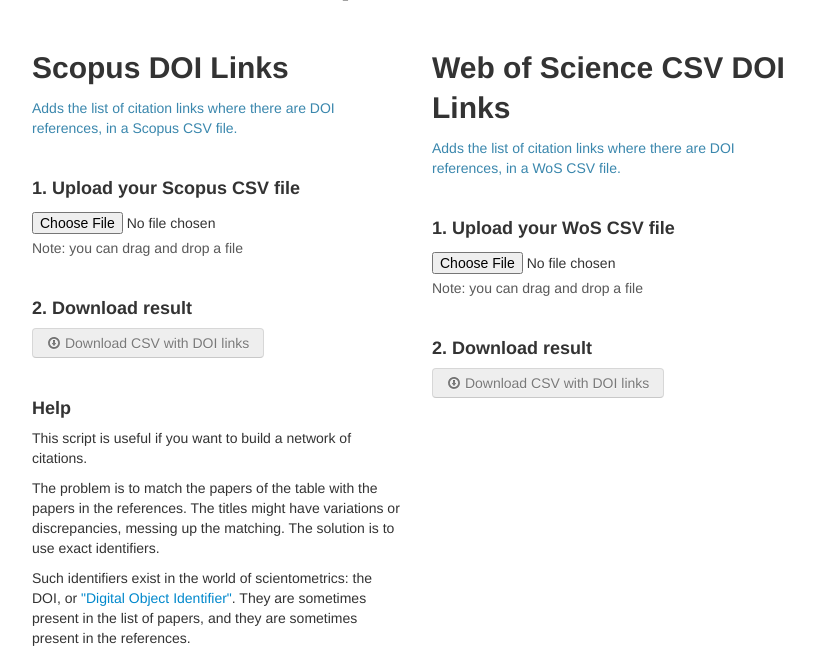
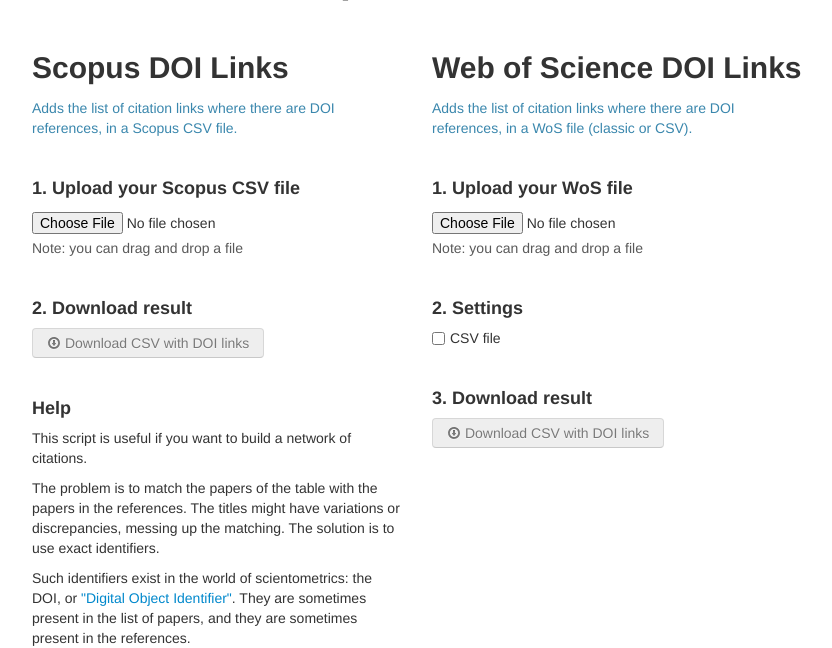
Before and after one commit to medialab/sciencescape, a PHP site: page / in a window 1280 px wide. Shown: the part 422-1070 px from the top of the page, without its empty margins (23-855 px from the left). Run offline with PHP 8.4, Linux system fonts and the light colour scheme; some libraries are stand-ins or nearby versions.

Commit message:
things done (end of the day commit)

```diff
--- a/www/index.php
+++ b/www/index.php
@@ -150,12 +150,12 @@
                 </div>
 
                 <div class="span4">
-                    <h2>Web of Science CSV DOI Links</h2>
+                    <h2>Web of Science DOI Links</h2>
                     <p class="text-info">
-                        Adds the list of citation links where there are DOI references, in a WoS CSV file.
+                        Adds the list of citation links where there are DOI references, in a WoS file (classic or CSV).
                     </p>
                     <br/>
-                    <h4>1. Upload your WoS CSV file</h4>
+                    <h4>1. Upload your WoS file</h4>
                         <div id="wosdoilinks" style="height: 50px">
                             <div class="input">
                                 <input type="file" name="file" id='wosdoilinks_input'/>
@@ -168,15 +168,16 @@
                             </div>
                         </div>
                     </p>
-                    <!-- <h4>2. Settings</h4>
+                    <br/>
+                    <h4>2. Settings</h4>
                     <p>
                         <label class="checkbox">
-                            <input type="checkbox" value="" checked="true">
-                            Add DOI links
+                            <input type="checkbox" id="wosdoilinks_filetype" value="">
+                            CSV file
                         </label>
-                    </p> -->
+                    </p>
                     <br/>
-                    <h4>2. Download result</h4>
+                    <h4>3. Download result</h4>
                     <p>
                         <button class="btn disabled" id="wosdoilinks_download" onclick="downloadWosdoilinks()"><i class="icon-download"></i> Download CSV with DOI links</button>
                     </p>
@@ -209,6 +210,7 @@
 
         <script>
             document.getElementById('scopusdoilinks_input').addEventListener('change', fileLoader.handleFileSelect, false);
+            document.getElementById('wosdoilinks_input').addEventListener('change', fileLoader.handleFileSelect, false);
         </script>
 
     </body>
--- a/www/js/sandbox.js
+++ b/www/js/sandbox.js
@@ -1,4 +1,5 @@
 var scopusdoilinks_data = '';
+var wosdoilinks_data = '';
 
 // http://images.webofknowledge.com/WOK45/help/WOS/h_fieldtags.html
 var fieldTags = [
@@ -131,7 +132,22 @@
                     $('#scopusdoilinks_download').removeClass('disabled')
                 } else {
                     $('#'+id+' .progress').hide()
+                    $('#'+id+' .alert').addClass('alert-error')
+                    $('#'+id+' .alert').html('Parsing error <button type="button" class="close" data-dismiss="alert">&times;</button>')
+                    $('#'+id+' .alert').show()
+                }
+                break;
+            case 'wosdoilinks':
+                wosdoilinks_data = build_wosDoiLinks(fileLoader.reader.result);
+                if(wosdoilinks_data){
+                    $('#'+id+' .progress').hide()
                     $('#'+id+' .alert').addClass('alert-success')
+                    $('#'+id+' .alert').html('Parsing successful <button type="button" class="close" data-dismiss="alert">&times;</button>')
+                    $('#'+id+' .alert').show()
+                    $('#scopusdoilinks_download').removeClass('disabled')
+                } else {
+                    $('#'+id+' .progress').hide()
+                    $('#'+id+' .alert').addClass('alert-error')
                     $('#'+id+' .alert').html('Parsing error <button type="button" class="close" data-dismiss="alert">&times;</button>')
                     $('#'+id+' .alert').show()
                 }
@@ -219,7 +235,11 @@
 }
 
 function build_wosDoiLinks(csv){
-    return build_DoiLinks(csv, d3.csv.parseRows, 'CR', 'DOI_CITED')
+    if ( $('#wosdoilinks_filetype').is( ':checked' ) ){
+        return build_DoiLinks(csv, d3.csv.parseRows, 'CR', 'DOI_CITED')
+    } else {
+
+    }
 }
 
 function build_DoiLinks(csv, rowsParser, column, doi_column_name){
```
